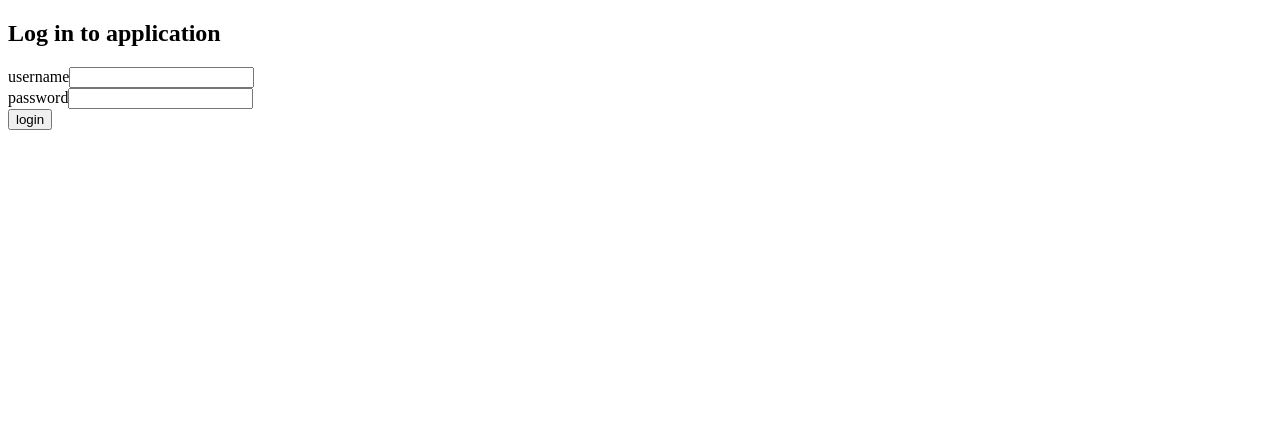
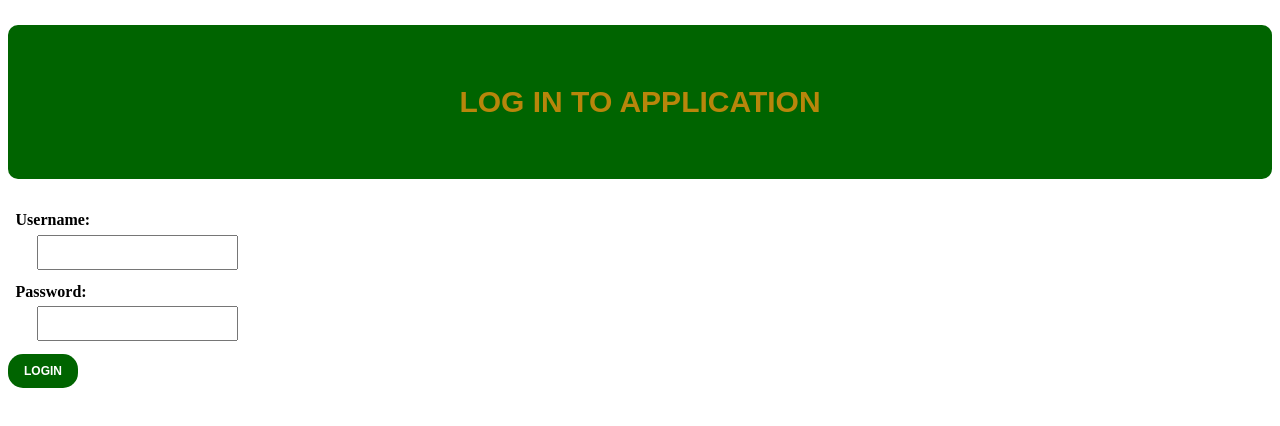
Before and after one commit to emmastrom/bloglist-frontend, a React (Vite) app: page / in a window 1280 px wide. Shown: the top 426 px of the page. Built offline with nearby package versions, Linux system fonts and the light colour scheme; no server answers.

Commit message:
7.20-7.21

```diff
--- a/src/App.jsx
+++ b/src/App.jsx
@@ -68,29 +68,43 @@ const App = () => {
     if (user === null) {
         return (
             <div>
-                <h2>Log in to application</h2>
+                <h2 className="header">Log in to application</h2>
                 <Notification />
                 <form onSubmit={handleLogin}>
-                    <div>
-                        username
+                    <table>
+                        <tbody>
+                            <tr>
+                                <td className="blog-form">
+                                    username:
                                     <input
+                                        className="blog-input"
                                         type="text"
                                         data-testid="username"
                                         value={username}
                                         name="Username"
-                            onChange={({ target }) => setUsername(target.value)}
+                                        onChange={({ target }) =>
+                                            setUsername(target.value)
+                                        }
                                     />
-                    </div>
-                    <div>
-                        password
+                                </td>
+                            </tr>
+                            <tr>
+                                <td className="blog-form">
+                                    password:
                                     <input
+                                        className="blog-input"
                                         type="password"
                                         data-testid="password"
                                         value={password}
                                         name="Password"
-                            onChange={({ target }) => setPassword(target.value)}
+                                        onChange={({ target }) =>
+                                            setPassword(target.value)
+                                        }
                                     />
-                    </div>
+                                </td>
+                            </tr>
+                        </tbody>
+                    </table>
                     <button type="submit">login</button>
                 </form>
             </div>
--- a/src/components/Blog.jsx
+++ b/src/components/Blog.jsx
@@ -2,6 +2,7 @@ import { useDispatch, useSelector } from 'react-redux'
 import { likeBlog } from '../reducers/blogReducer'
 import { useParams } from 'react-router-dom'
 import Comments from './Comments'
+import { setNotification } from '../reducers/notificationReducer'
 
 const Blog = () => {
     const dispatch = useDispatch()
@@ -16,7 +17,7 @@ const Blog = () => {
 
     return (
         <div className="blog-open">
-            <h2>
+            <h2 className="smallHeader">
                 {blog.title} {blog.author}
             </h2>
             <a className="blog-url" href={blog.url}>
@@ -29,6 +30,7 @@ const Blog = () => {
                     onClick={() => {
                         try {
                             dispatch(likeBlog(blog))
+                            dispatch(setNotification(`liked ${blog.title}`))
                         } catch (exception) {
                             return exception
                         }
--- a/src/components/Comments.jsx
+++ b/src/components/Comments.jsx
@@ -17,14 +17,18 @@ const Comments = (blog) => {
 
     return (
         <div>
-            <h4>comments</h4>
+            <h4 className="smallHeader">comments</h4>
             <form onSubmit={addComment}>
-                <input type="text" name="newComment"></input>
+                <input
+                    className="comment-input"
+                    type="text"
+                    name="newComment"
+                ></input>
                 <button type="submit">add comment</button>
             </form>
             {blog.blog.comments.map((comment) => (
                 <div key={comment.id}>
-                    <li>{comment.content}</li>
+                    <ul>{comment.content}</ul>
                 </div>
             ))}
         </div>
--- a/src/components/Menu.jsx
+++ b/src/components/Menu.jsx
@@ -7,7 +7,7 @@ const Menu = () => {
     const user = useSelector((state) => state.user)
 
     const padding = {
-        paddingRight: 5,
+        marginRight: 15,
     }
     const handleLogout = () => {
         window.localStorage.removeItem('loggedBlogappUser')
@@ -15,14 +15,14 @@ const Menu = () => {
     }
     return (
         <div className="menu">
-            <Link style={padding} to="/">
+            <Link className="link" style={padding} to="/">
                 blogs
             </Link>
-            <Link style={padding} to="/users">
+            <Link className="link" style={padding} to="/users">
                 users
             </Link>
-            {user.name} logged in
-            <button style={padding} onClick={handleLogout}>
+            <a style={padding}>{user.name} logged in</a>
+            <button className="button" onClick={handleLogout}>
                 logout
             </button>
         </div>
--- a/src/components/User.jsx
+++ b/src/components/User.jsx
@@ -15,11 +15,11 @@ const User = () => {
     return (
         <div>
             <h2>{user.name}</h2>
-            <h4>added blogs</h4>
+            <h4 className="smallHeader">added blogs</h4>
             <div>
                 {[...user.blogs].map((blog) => (
                     <div key={blog.id}>
-                        <li>{blog.title}</li>
+                        <ul>{blog.title}</ul>
                     </div>
                 ))}
             </div>
--- a/src/components/Users.jsx
+++ b/src/components/Users.jsx
@@ -6,7 +6,7 @@ const Users = () => {
     console.log(users)
     return (
         <div>
-            <h2>Users</h2>
+            <h2 className="smallHeader">Users</h2>
             <table>
                 <tbody>
                     <tr>
@@ -16,7 +16,7 @@ const Users = () => {
                     {[...users].map((user) => (
                         <tr key={user.id}>
                             <td>
-                                <Link to={`/users/${user.id}`}>
+                                <Link className="user" to={`/users/${user.id}`}>
                                     {user.name}
                                 </Link>
                             </td>
--- a/src/index.css
+++ b/src/index.css
@@ -10,24 +10,164 @@
 
 .notification {
     color: green;
-    background: lightgrey;
+    background: rgb(212, 195, 148);
     font-size: 20px;
     border-style: solid;
-    border-radius: 5px;
+    border-radius: 10px;
     padding: 10px;
     margin-bottom: 10px;
+    margin-top: 10px;
 }
 
 .blog-info {
     color: black;
-    padding-top: 2px;
+    padding-top: 5px;
+    padding-bottom: 5px;
     padding-left: 2px;
     border-style: solid;
     border-width: 1px;
-    margin-bottom: 5px;
+    margin-bottom: 10px;
+    border-radius: 5px;
+    background-color: goldenrod;
 }
 
 .menu {
-    background: lightgray;
-    padding: 5px;
+    background: goldenrod;
+    padding: 20px;
+    text-align: center;
+    border-radius: 10px;
 }
+
+.link {
+    font-weight: bold;
+    display: inline-block;
+    position: relative;
+    text-decoration: none;
+    text-transform: uppercase;
+    color: black;
+    font-family: 'Times New Roman', Times, serif;
+    background-color: goldenrod;
+    border: 5px;
+}
+.link:hover {
+    text-decoration: underline;
+    color: red;
+}
+.link:active {
+    color: orange;
+}
+
+.header {
+    padding: 60px;
+    text-align: center;
+    background-color: darkgreen;
+    color: darkgoldenrod;
+    font-size: 30px;
+    font-family: Arial, Helvetica, sans-serif;
+    text-transform: uppercase;
+    border-radius: 10px;
+}
+
+button {
+    border-radius: 15px;
+    background-color: darkgreen;
+    color: white;
+    border: none;
+    text-align: center;
+    text-decoration: none;
+    display: inline-block;
+    font-size: 12px;
+    padding: 10px 16px;
+    margin-top: 5px;
+    margin-bottom: 10px;
+    text-transform: uppercase;
+    font-weight: bold;
+}
+button:hover {
+    color: black;
+}
+
+.smallHeader {
+    color: darkgreen;
+    text-transform: uppercase;
+    font-weight: bold;
+    font-family: Arial, Helvetica, sans-serif;
+    font-size: large;
+}
+
+.comment-input {
+    margin-right: 10px;
+    width: 20%;
+    padding: 12px 18px;
+    box-sizing: border-box;
+}
+
+ul {
+    margin-top: 10px;
+    color: black;
+    padding-top: 5px;
+    padding-bottom: 5px;
+    padding-left: 3%;
+    border-style: solid;
+    border-width: 1px;
+    margin-bottom: 10px;
+    border-radius: 5px;
+    background-color: goldenrod;
+    width: 40%;
+    text-align: left;
+    font-weight: bold;
+}
+
+.user {
+    margin-right: 5px;
+    padding-left: 20px;
+    padding-top: 10px;
+    padding-right: 20px;
+    text-align: center;
+    font-size: large;
+    font-weight: bold;
+    text-decoration: none;
+    color: black;
+}
+
+.user:hover {
+    color: red;
+}
+
+.blog-form {
+    padding: 2%;
+    font-weight: bold;
+    text-transform: capitalize;
+}
+
+.blog-input {
+    margin-top: 2%;
+    margin-left: 8%;
+    padding: 8px 10px;
+    box-sizing: border-box;
+}
+
+.blog-url {
+    display: inline-block;
+    position: relative;
+    text-decoration: none;
+    color: black;
+    font-family: 'Times New Roman', Times, serif;
+    border: 5px;
+}
+
+.blog-url:hover {
+    text-decoration: underline;
+    color: red;
+}
+
+.blog-creator {
+    font-family: 'Times New Roman', Times, serif;
+    font-style: italic;
+}
+
+.blog-open {
+    padding-top: 5%;
+    padding-left: 5%;
+    text-align: left;
+}
```
Also changed, not shown: src/components/BlogForm.jsx (+22 -9 lines), src/components/BlogList.jsx (+4 -5 lines). Lines whose indentation alone changed are shown as unchanged.
